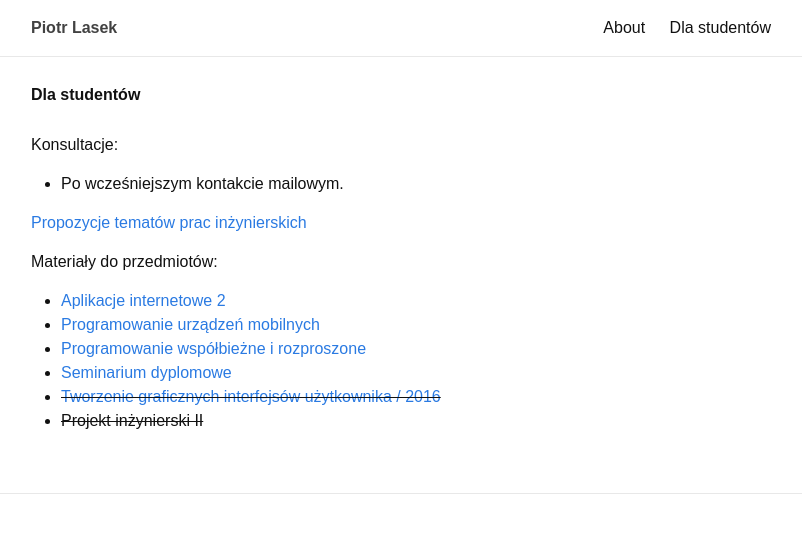
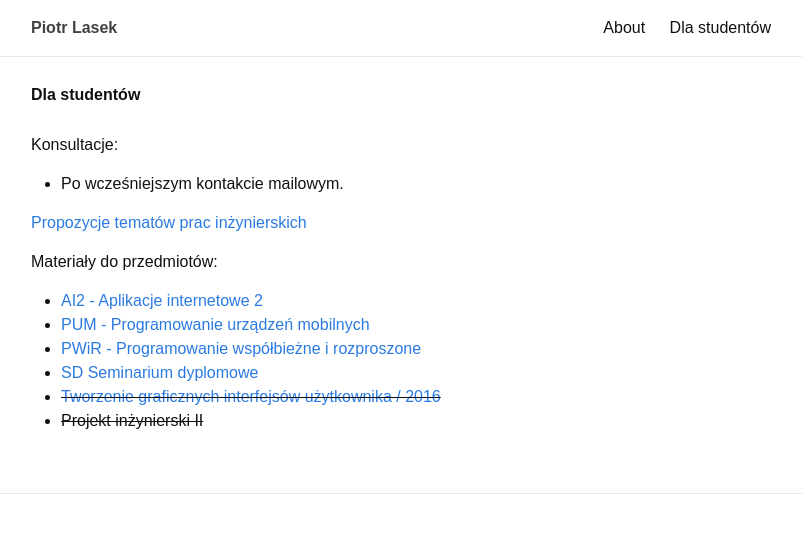
Before and after one commit to piotrlasek/piotrlasek.github.io, a Jekyll site: the page built from for-students.md, in a window 1280 px wide. Shown: the top 533 px of the page, without its empty margins (239-1041 px from the left). Built offline with Jekyll 4.4.1, drawn with Linux system fonts in a browser that asks for light colours.

Commit message:
some changes

```diff
--- a/for-students.md
+++ b/for-students.md
@@ -18,9 +18,9 @@ Konsultacje:
 
 Materiały do przedmiotów:
 
-* [Aplikacje internetowe 2](ai2)
-* [Programowanie urządzeń mobilnych](um)
-* [Programowanie współbieżne i rozproszone](pwir)
-* [Seminarium dyplomowe](si)
+* [AI2 - Aplikacje internetowe 2](ai2)
+* [PUM - Programowanie urządzeń mobilnych](um)
+* [PWiR - Programowanie współbieżne i rozproszone](pwir)
+* [SD Seminarium dyplomowe](si)
 * ~~[Tworzenie graficznych interfejsów użytkownika / 2016](tgui)~~
 * ~~Projekt inżynierski II~~
```
Also changed, not shown: 1 other file.
